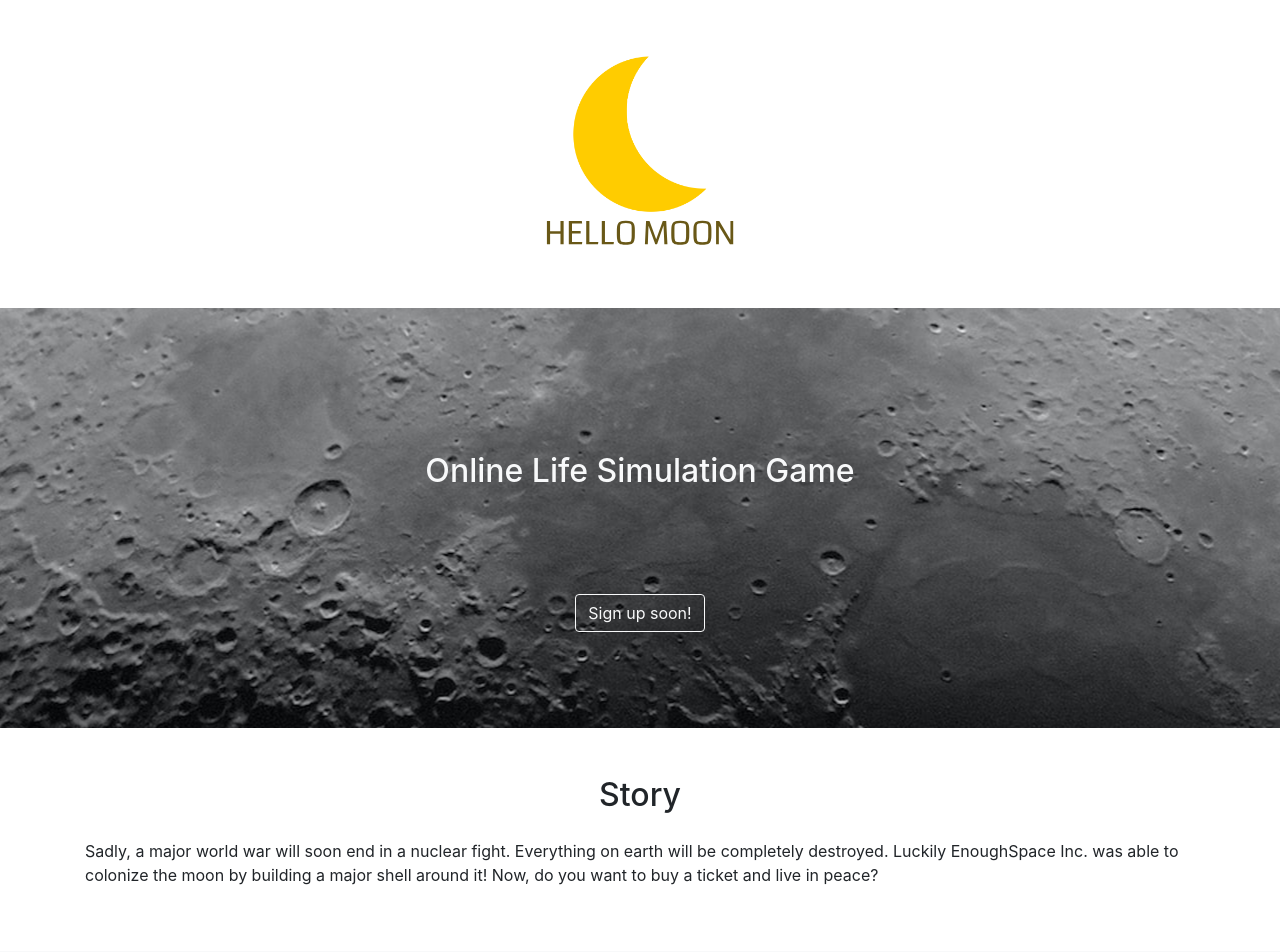
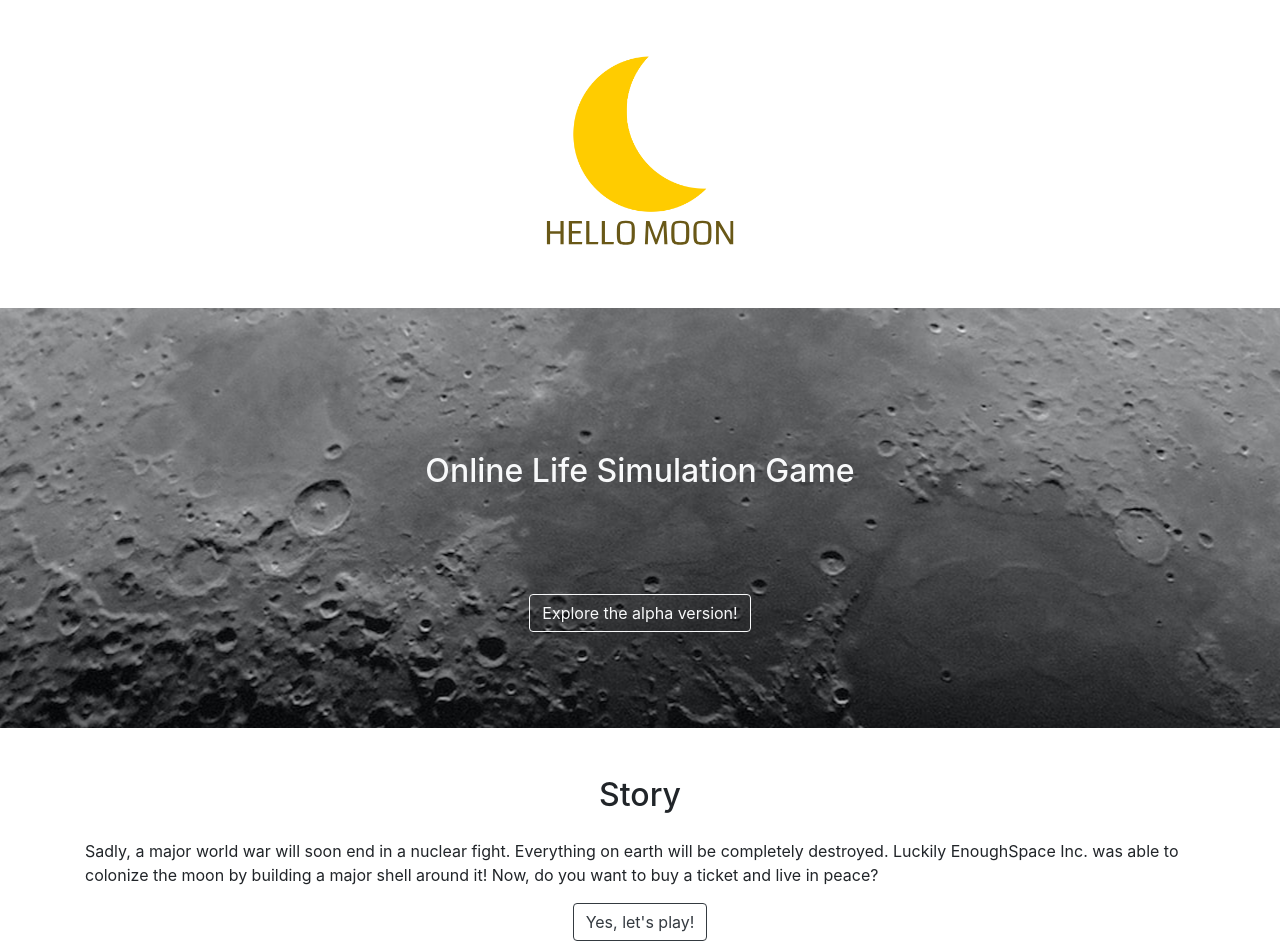
Before and after one commit to HelloMoonGame/website, a Next.js app in the folder src/: page / in a window 1280 px wide. Shown: the top 952 px of the page. Built offline with nearby package versions, Linux system fonts and the light colour scheme.

Commit message:
Add buttons to game

```diff
--- a/src/pages/index.tsx
+++ b/src/pages/index.tsx
@@ -37,7 +37,12 @@ export const Home = (): JSX.Element => (
     <section className="bg-img-moon text-center">
       <div className="container py-5 text-light">
         <h2 className="py-5 mt-5">Online Life Simulation Game</h2>
-        <button className="btn btn-outline-light my-5">Sign up soon!</button>
+        <a
+          href="https://game.hellomoon.nl"
+          className="btn btn-outline-light my-5"
+        >
+          Explore the alpha version!
+        </a>
       </div>
     </section>
 
@@ -50,6 +55,11 @@ export const Home = (): JSX.Element => (
           able to colonize the moon by building a major shell around it! Now, do
           you want to buy a ticket and live in peace?
         </p>
+        <div className="text-center">
+          <a href="https://game.hellomoon.nl" className="btn btn-outline-dark">
+            Yes, let&apos;s play!
+          </a>
+        </div>
       </div>
     </section>
 
```
Also changed, not shown: 1 other file (tests, documents, lock files or other folders).
